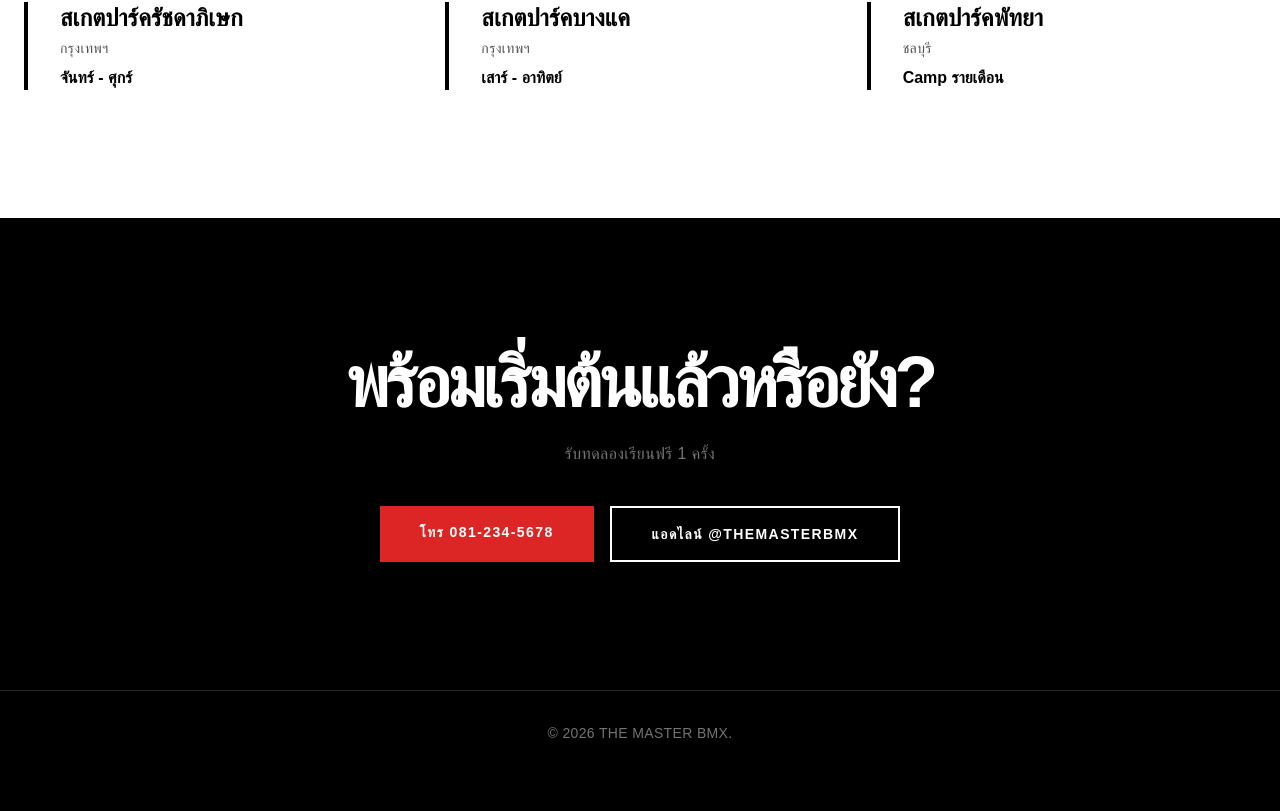
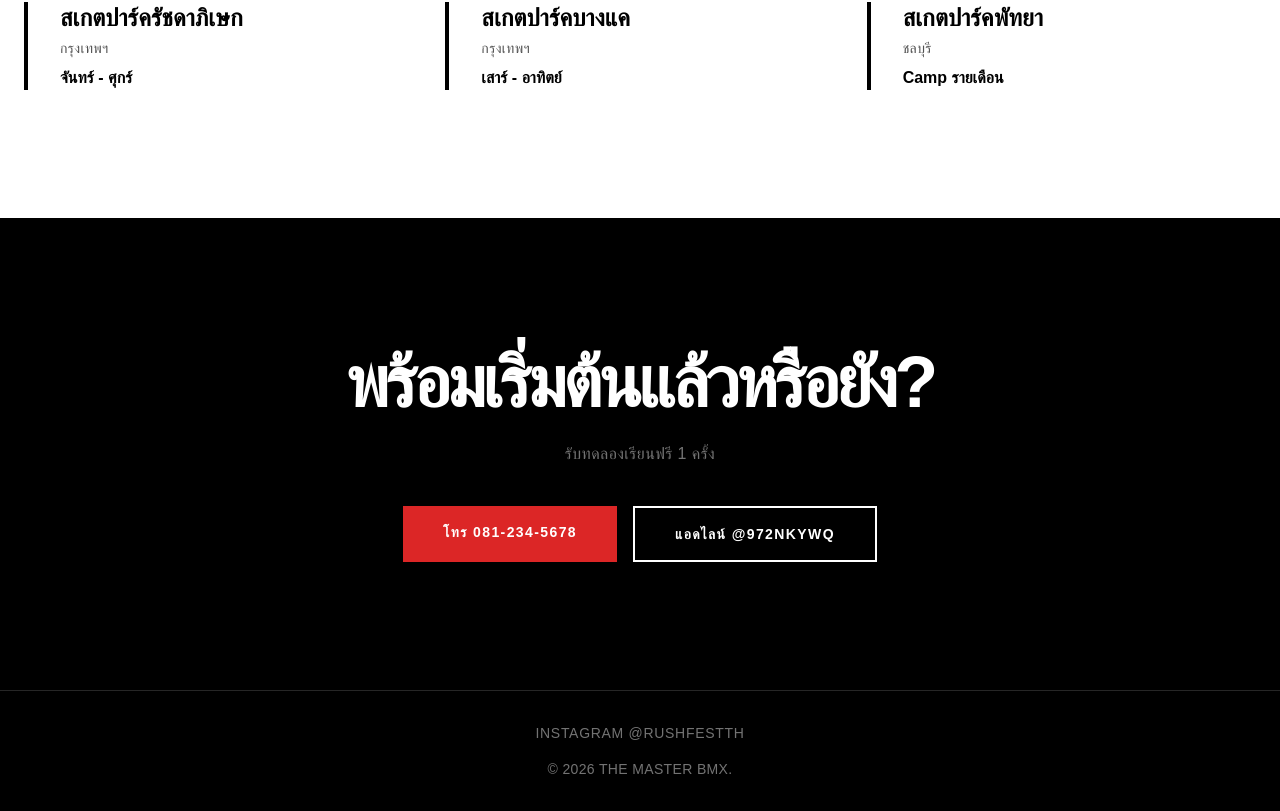
Before and after one commit to maimpcorsair-cyber/themaster-bmx, a Next.js app: page / in a window 1280 px wide. Shown: the part 1737-2548 px from the top of the page. Before the commit the page ends 2512 px from the top, so only its background shows below. Built offline with nearby package versions, Linux system fonts and the light colour scheme.

Commit message:
Add IG @rushfestth + update LINE to @972nkywq

```diff
--- a/app/layout.tsx
+++ b/app/layout.tsx
@@ -21,6 +21,11 @@ export default function RootLayout({
           {children}
           <footer className="py-8 px-6 bg-black border-t border-gray-800">
             <div className="max-w-7xl mx-auto text-center">
+              <div className="flex justify-center gap-6 mb-4">
+                <a href="https://www.instagram.com/rushfestth" target="_blank" rel="noopener noreferrer" className="text-gray-500 hover:text-white text-sm uppercase tracking-wider">
+                  Instagram @rushfestth
+                </a>
+              </div>
               <p className="text-gray-500 text-sm uppercase tracking-wide">© 2026 The Master BMX.</p>
             </div>
           </footer>
--- a/contexts/LanguageContext.tsx
+++ b/contexts/LanguageContext.tsx
@@ -70,10 +70,15 @@ const translations = {
       title: 'พร้อมเริ่มต้นแล้วหรือยัง?',
       subtitle: 'รับทดลองเรียนฟรี 1 ครั้ง',
       call: 'โทร 081-234-5678',
-      line: 'แอดไลน์ @themasterbmx',
+      line: 'แอดไลน์ @972nkywq',
     },
     footer: {
       rights: '© 2026 The Master BMX.',
+      instagram: 'Instagram',
+    },
+    social: {
+      instagram: '@rushfestth',
+      line: '@972nkywq',
     },
     shop: {
       title: 'ร้านจักรยาน',
@@ -160,10 +165,15 @@ const translations = {
       title: 'Ready to Start?',
       subtitle: 'Free trial class 1 session',
       call: 'Call 081-234-5678',
-      line: 'Line @themasterbmx',
+      line: 'Line @972nkywq',
     },
     footer: {
       rights: '© 2026 The Master BMX.',
+      instagram: 'Instagram',
+    },
+    social: {
+      instagram: '@rushfestth',
+      line: '@972nkywq',
     },
     shop: {
       title: 'Bike Shop',
```
